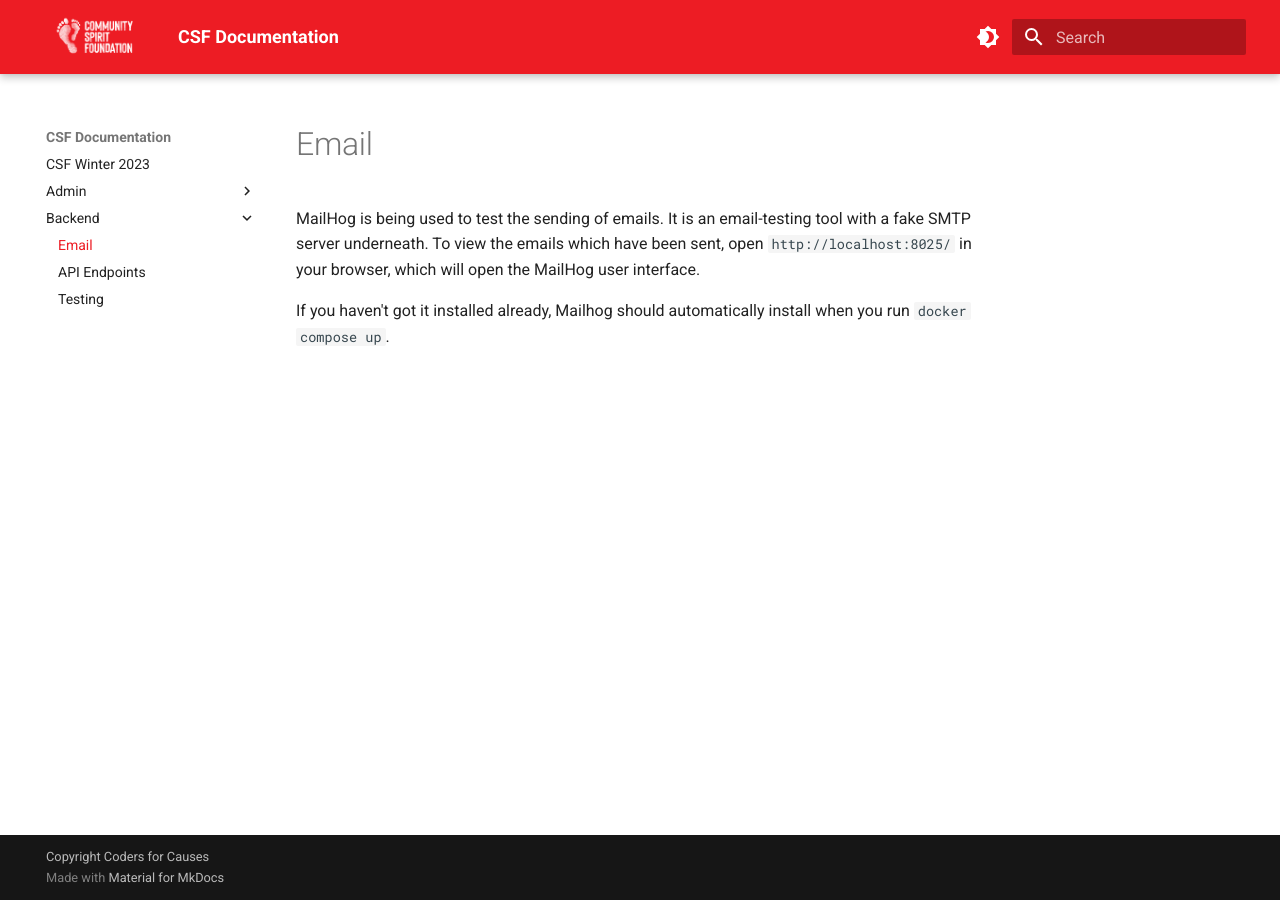
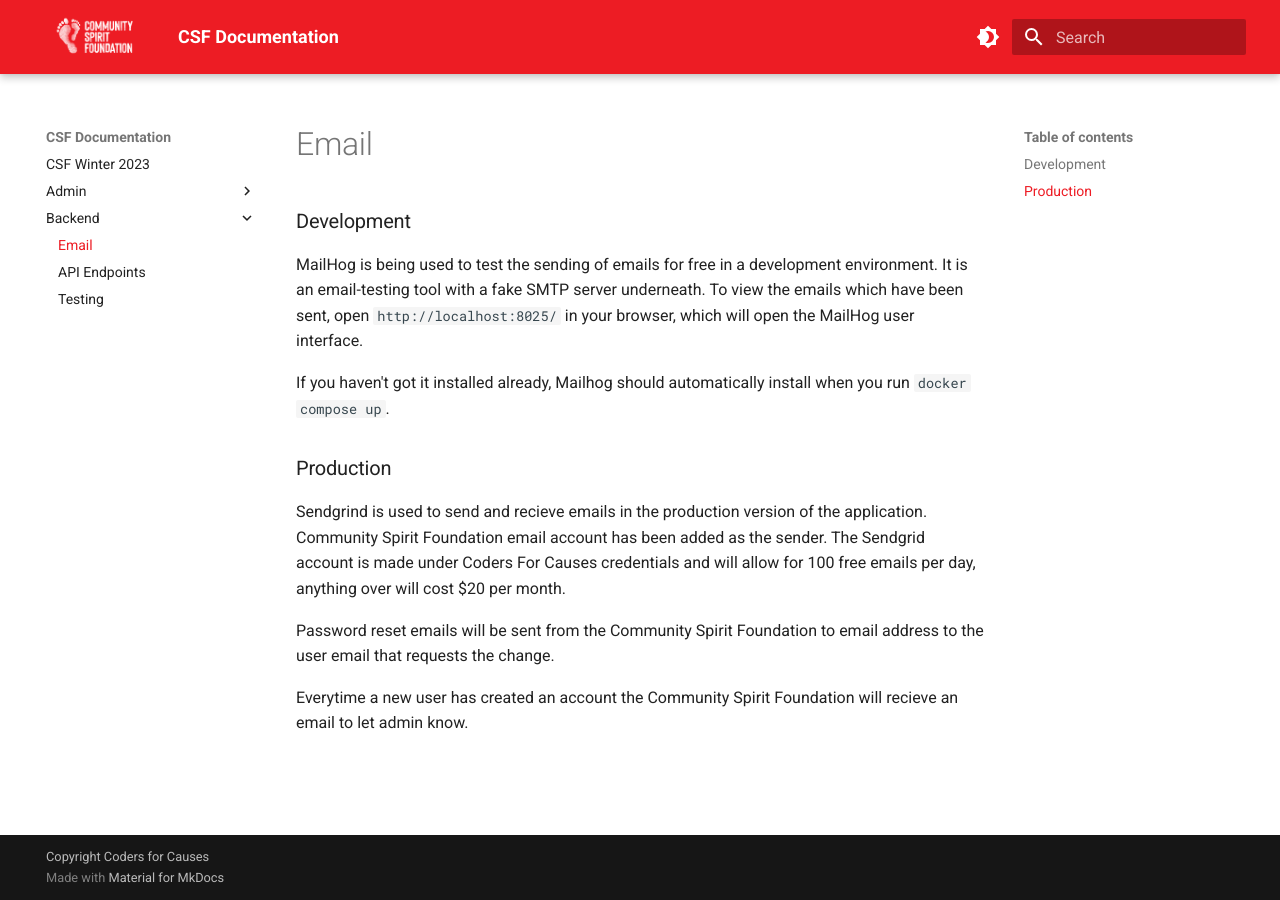
Before and after one commit to codersforcauses/csf, an MkDocs documentation site: the page built from documentation/docs/backend/email.md, in a window 1280 px wide. Built offline with MkDocs 1.6.1 and Material for MkDocs 9.7.7, drawn with Linux system fonts in a browser that asks for light colours.

Commit message:
update emails

```diff
--- a/documentation/docs/backend/email.md
+++ b/documentation/docs/backend/email.md
@@ -1,5 +1,15 @@
 # Email
 
-MailHog is being used to test the sending of emails. It is an email-testing tool with a fake SMTP server underneath. To view the emails which have been sent, open `http://localhost:8025/` in your browser, which will open the MailHog user interface.
+### Development
+
+MailHog is being used to test the sending of emails for free in a development environment. It is an email-testing tool with a fake SMTP server underneath. To view the emails which have been sent, open `http://localhost:8025/` in your browser, which will open the MailHog user interface.
 
 If you haven't got it installed already, Mailhog should automatically install when you run `docker compose up`.
+
+### Production
+
+Sendgrind is used to send and recieve emails in the production version of the application. Community Spirit Foundation email account has been added as the sender. The Sendgrid account is made under Coders For Causes credentials and will allow for 100 free emails per day, anything over will cost $20 per month.
+
+Password reset emails will be sent from the Community Spirit Foundation to email address to the user email that requests the change.
+
+Everytime a new user has created an account the Community Spirit Foundation will recieve an email to let admin know.
```
